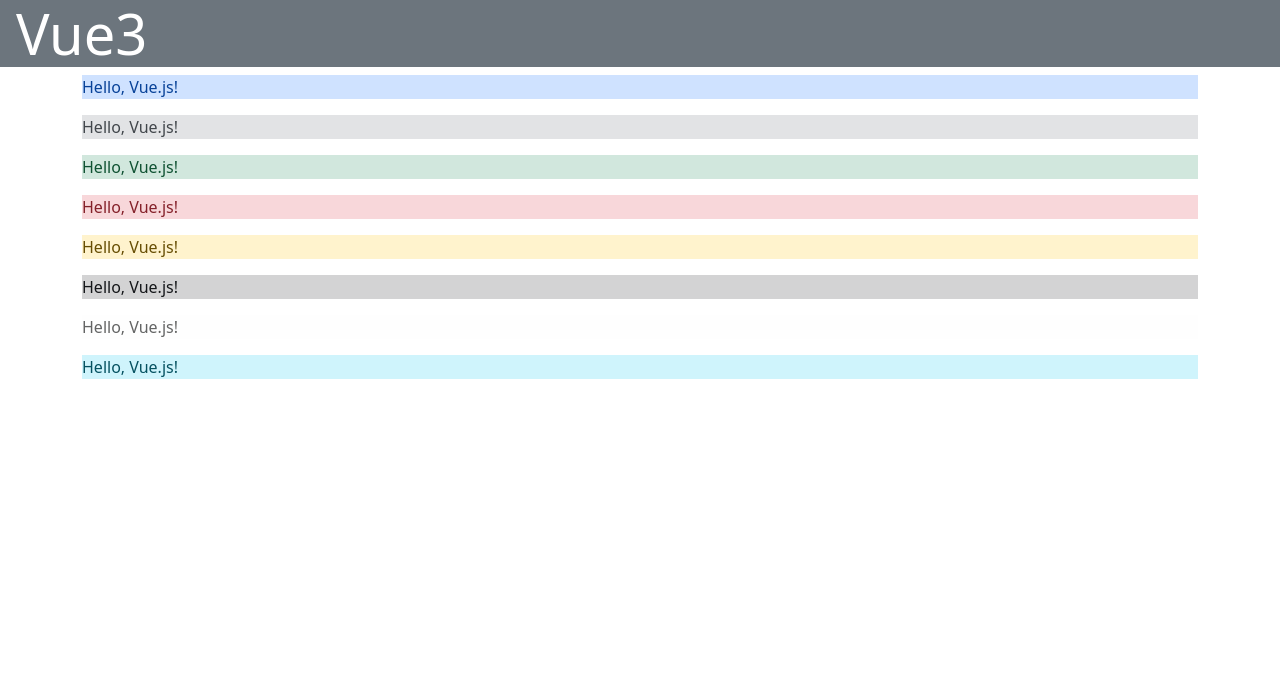
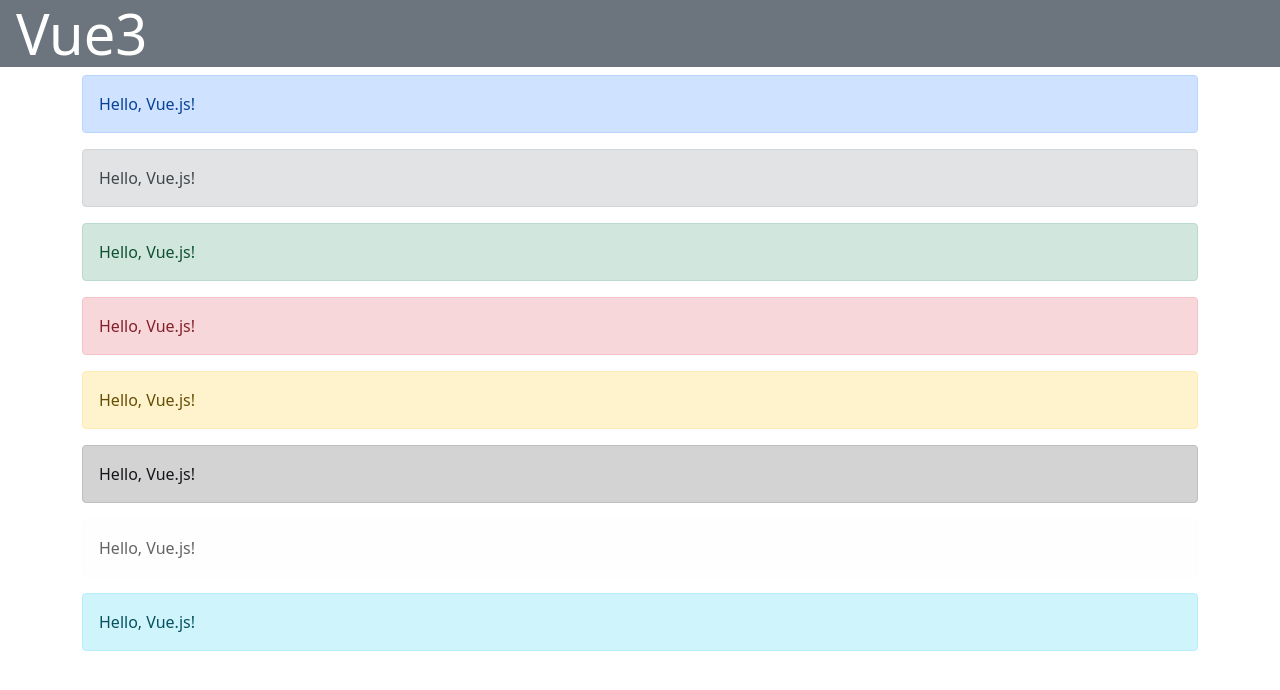
Before and after one commit to CottonTesseract/practice_vue3, a plain HTML site: page index.html in a window 1280 px wide. Drawn offline with nearby package versions, Linux system fonts and the light colour scheme.

Commit message:
add class "alert"

```diff
--- a/index.html
+++ b/index.html
@@ -11,14 +11,14 @@
 	<body>
 		<h1 class="bg-secondary text-white display-4 px-3">Vue3</h1>
 		<div id="app" class="container">
-			<p class="alert-primary">{{ message }}</p>
-			<p class="alert-secondary">{{ message }}</p>
-			<p class="alert-success">{{ message }}</p>
-			<p class="alert-danger">{{ message }}</p>
-			<p class="alert-warning">{{ message }}</p>
-			<p class="alert-dark">{{ message }}</p>
-			<p class="alert-light">{{ message }}</p>
-			<p class="alert-info">{{ message }}</p>
+			<p class="alert alert-primary">{{ message }}</p>
+			<p class="alert alert-secondary">{{ message }}</p>
+			<p class="alert alert-success">{{ message }}</p>
+			<p class="alert alert-danger">{{ message }}</p>
+			<p class="alert alert-warning">{{ message }}</p>
+			<p class="alert alert-dark">{{ message }}</p>
+			<p class="alert alert-light">{{ message }}</p>
+			<p class="alert alert-info">{{ message }}</p>
 		</div>
 		<script>
 			const appdata = {
```
